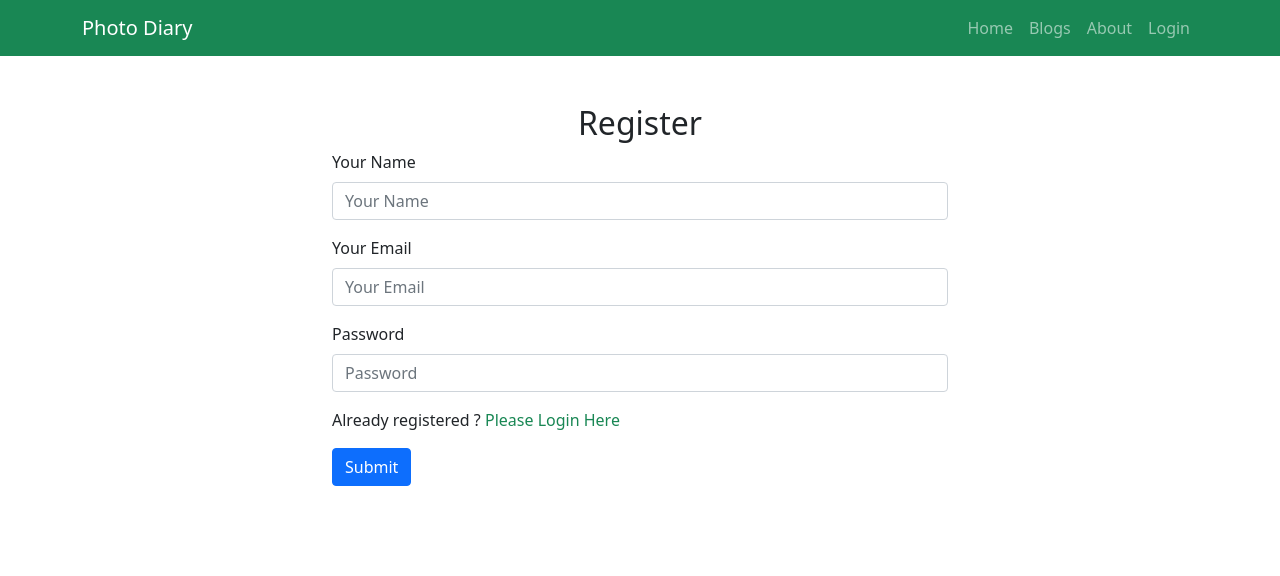
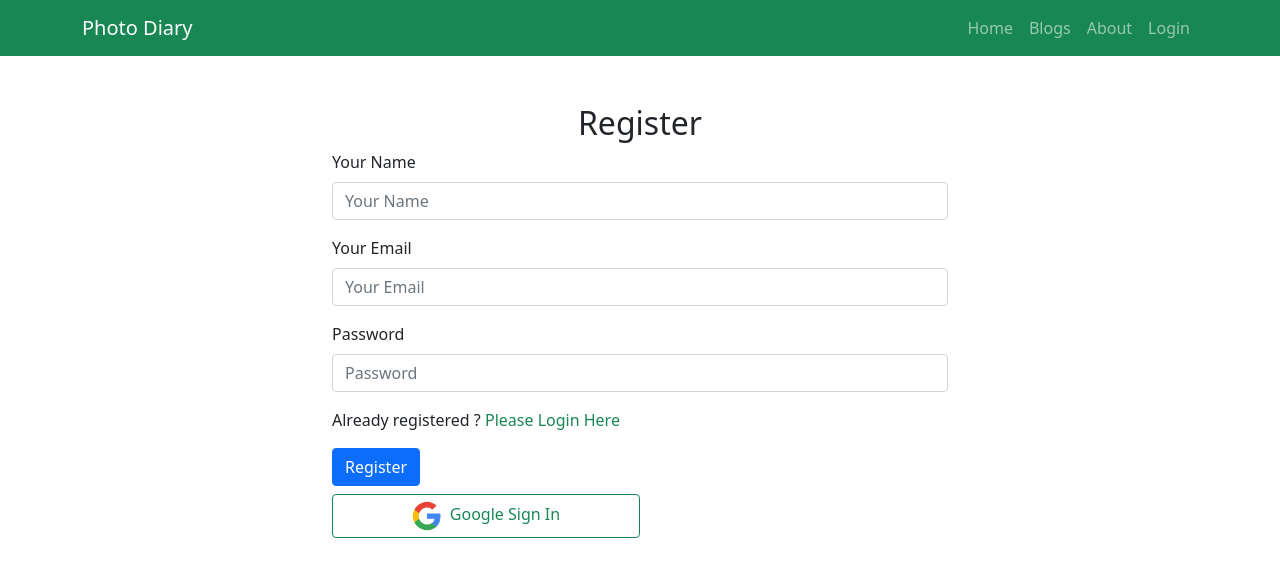
Before and after one commit to Faizul-Rien/Photo-Diary, a React (Create React App) app: page /register in a window 1280 px wide. Shown: the top 576 px of the page. Built offline with nearby package versions, Linux system fonts and the light colour scheme; no server answers.

Commit message:
add google sign in system

```diff
--- a/src/Component/Login/Login.js
+++ b/src/Component/Login/Login.js
@@ -67,7 +67,7 @@ const Login = () => {
           </Link>
         </p>
         <Button variant="primary" type="submit">
-          Submit
+          Login
         </Button>
       </Form>
     </div>
--- a/src/Component/Register/Register.js
+++ b/src/Component/Register/Register.js
@@ -2,9 +2,10 @@ import { Button, Form } from "react-bootstrap";
 import { Link, useNavigate } from "react-router-dom";
 import { useCreateUserWithEmailAndPassword } from "react-firebase-hooks/auth";
 import auth from "../../firebase.init";
+import SocialSite from "./SocialSite/SocialSite";
 
 const Register = () => {
-  const [createUserWithEmailAndPassword, user, loading, error] =
+  const [createUserWithEmailAndPassword, user, error] =
     useCreateUserWithEmailAndPassword(auth);
 
   const nevigate = useNavigate();
@@ -68,9 +69,10 @@ const Register = () => {
           </Link>
         </p>
         <Button variant="primary" type="submit" value="Register">
-          Submit
+          Register
         </Button>
       </Form>
+      <SocialSite></SocialSite>
     </div>
   );
 };
--- /dev/null
+++ b/src/Component/Register/SocialSite/SocialSite.js
@@ -0,0 +1,28 @@
+import React from "react";
+import { useSignInWithGoogle } from "react-firebase-hooks/auth";
+import { useNavigate } from "react-router-dom";
+import auth from "../../../firebase.init";
+import google from "../../../Images/google.jpg";
+
+const SocialSite = () => {
+  const nevigate = useNavigate();
+  const [signInWithGoogle, user] = useSignInWithGoogle(auth);
+
+  if (user) {
+    nevigate("/home");
+  }
+  return (
+    <div>
+      <button
+        onClick={() => signInWithGoogle()}
+        className="btn btn-white rounded btn-outline-success w-50 mt-2"
+      >
+        <img className="me-2" style={{ width: "30px" }} src={google} alt="" />
+        Google Sign In
+      </button>
+
+    </div>
+  );
+};
+
+export default SocialSite;
```
Also changed, not shown: src/Images/google.jpg (added).
